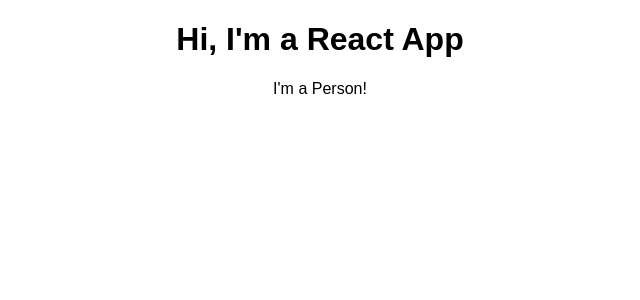
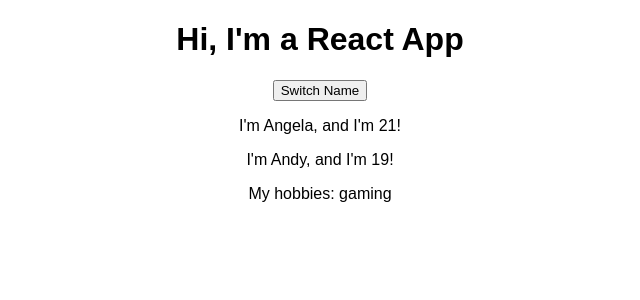
Before and after one commit to angelagyang/react-udemy, a React (Create React App) app in the folder react-complete-guide/: page / in a window 1280 px wide. Shown: the top 300 px of the page, without its empty margins (320-960 px from the left). Built offline with nearby package versions, Linux system fonts and the light colour scheme.

Commit message:
Add state examples

```diff
--- a/react-complete-guide/src/App.js
+++ b/react-complete-guide/src/App.js
@@ -3,11 +3,30 @@
 import Person from './Person/Person'
 
 class App extends Component {
+  state = {
+    persons: [
+      {name: "Angela", age: 21},
+      {name: "Andy", age: 19}
+    ]
+  }
+
+  switchNameHandler = () => {
+    // Don't do this! this.state.persons[1] = "Angela Yang";
+    // console.log('clicked');
+    this.setState({persons: [
+      {name: "Angela", age: 22},
+      {name: "Andy", age: 20}
+    ]})
+  }
+
   render() {
     return (
       <div className="App">
         <h1>Hi, I'm a React App</h1>
-        <Person></Person>
+        <button onClick={this.switchNameHandler}>Switch Name</button>
+        <Person name={this.state.persons[0].name} age ={this.state.persons[0].age}></Person>
+        <Person name={this.state.persons[1].name} age ={this.state.persons[1].age}>My hobbies: gaming</Person>
+
       </div>
     );
 
--- a/react-complete-guide/src/Person/Person.js
+++ b/react-complete-guide/src/Person/Person.js
@@ -1,7 +1,14 @@
 import React from 'react';
 
-const person = () => {
-    return <p>I'm a Person!</p>
-}
+const person = (props) => {
+    return (
+        <div>
+            <p>I'm {props.name}, and I'm {props.age}!</p>
+            <p>{props.children}</p>
+        </div>
+
+
+    )
+};
 
 export default person;
```
